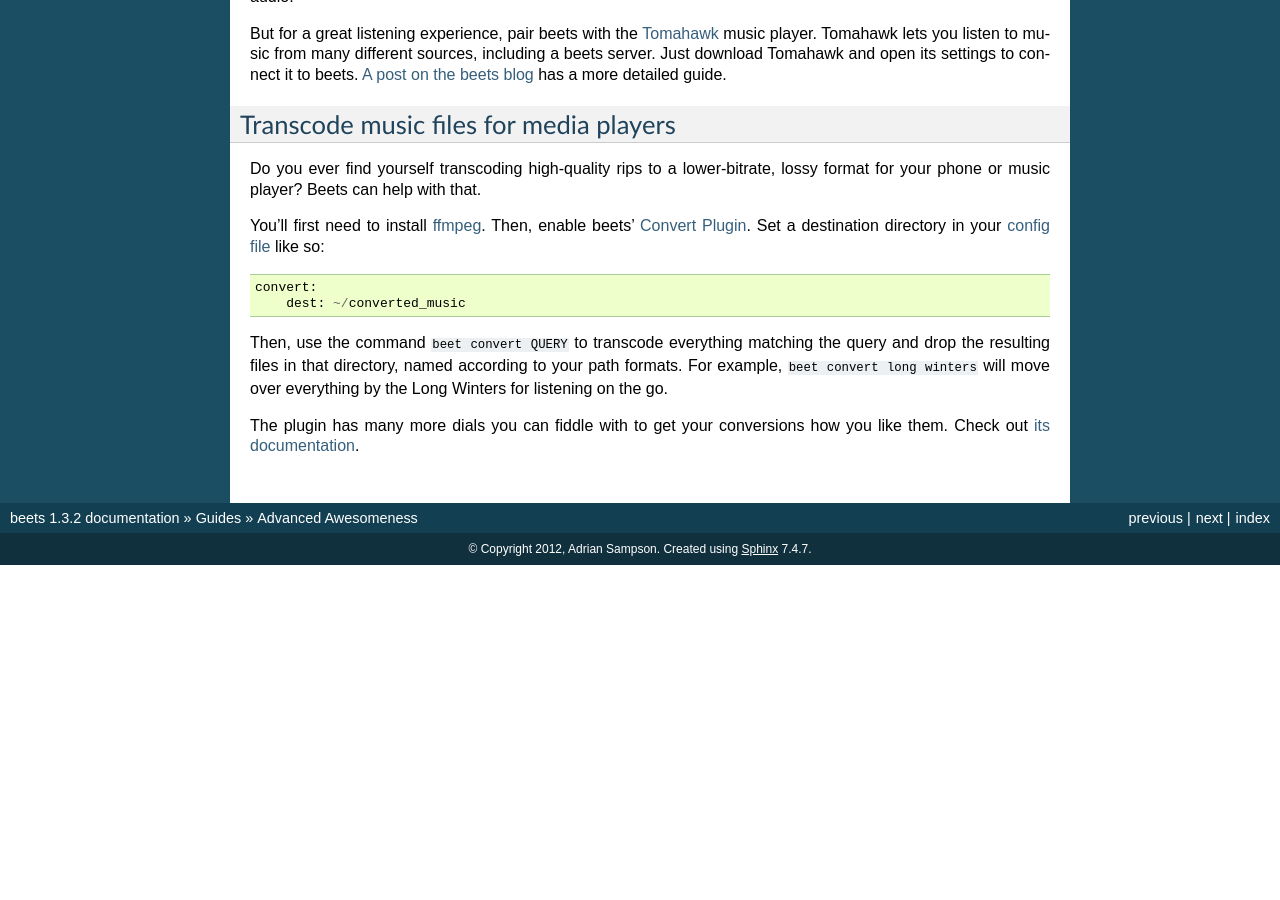
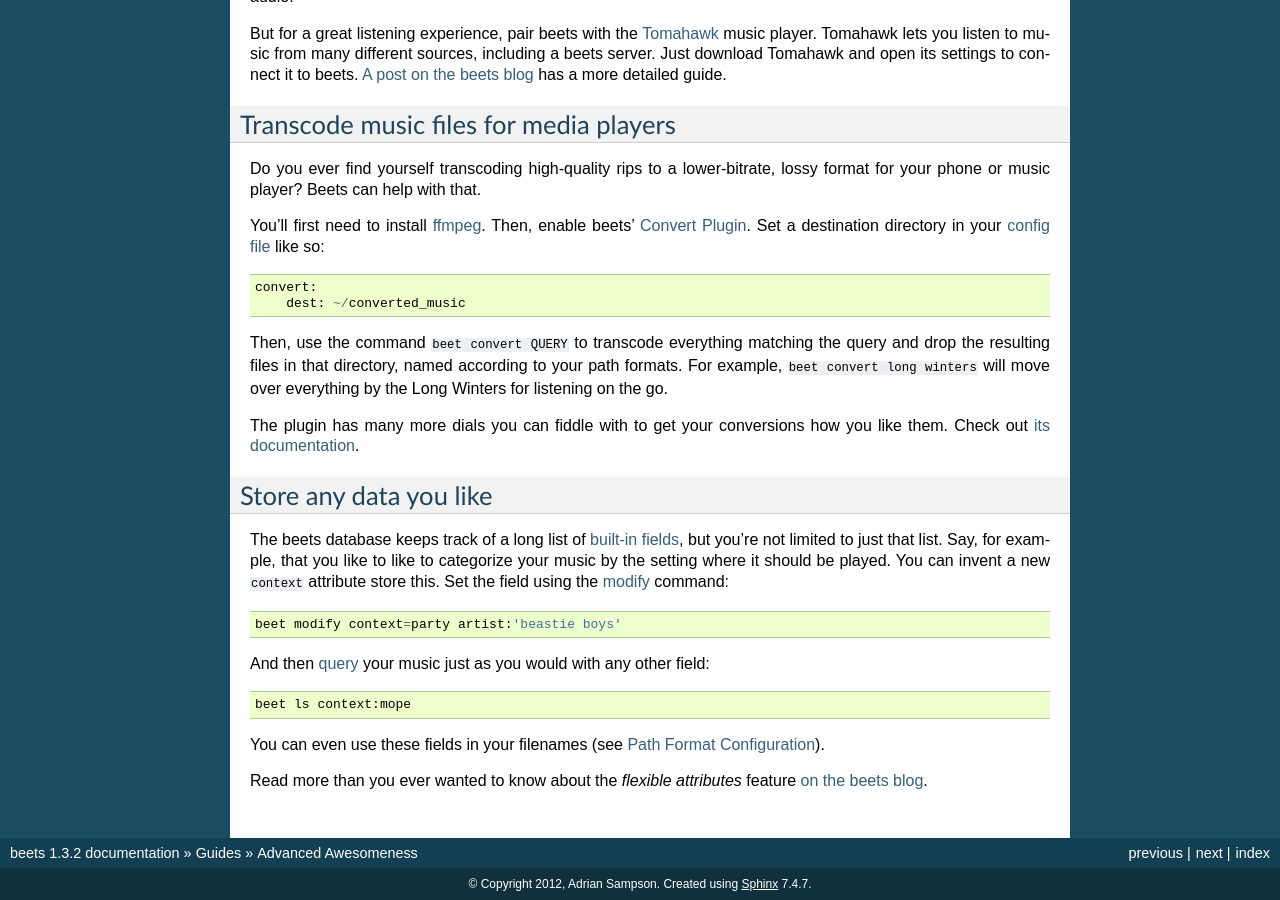
Before and after one commit to google-code-export/beets, a Sphinx documentation site: the page built from docs/guides/advanced.rst, in a window 1280 px wide and 900 px high, scrolled down 1111 px. Built offline with Sphinx 7.4.7, drawn with Linux system fonts in a browser that asks for light colours; before the commit the page ends 1676 px from its top, so only the background shows below that; some of the changed text lies outside the part shown.

Commit message:
docs: flexattrs guide in "advanced" guide

```diff
--- a/docs/guides/advanced.rst
+++ b/docs/guides/advanced.rst
@@ -104,3 +104,28 @@ The plugin has many more dials you can fiddle with to get your conversions how
 you like them. Check out :doc:`its documentation </plugins/convert>`.
 
 .. _ffmpeg: http://www.ffmpeg.org
+
+
+Store any data you like
+-----------------------
+
+The beets database keeps track of a long list of :ref:`built-in fields
+<itemfields>`, but you're not limited to just that list. Say, for example,
+that you like to like to categorize your music by the setting where it should
+be played. You can invent a new ``context`` attribute store this. Set the
+field using the :ref:`modify-cmd` command::
+
+    beet modify context=party artist:'beastie boys'
+
+And then :doc:`query </reference/query>` your music just as you would with any
+other field::
+
+    beet ls context:mope
+
+You can even use these fields in your filenames (see
+:ref:`path-format-config`).
+
+Read more than you ever wanted to know about the *flexible attributes*
+feature `on the beets blog`_.
+
+.. _on the beets blog: http://beets.radbox.org/blog/flexattr.html
```
